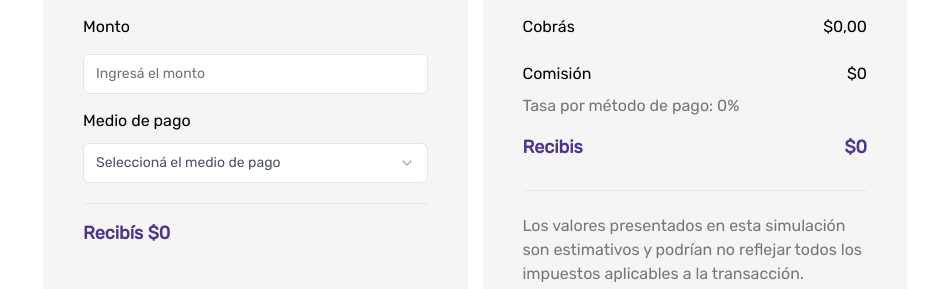
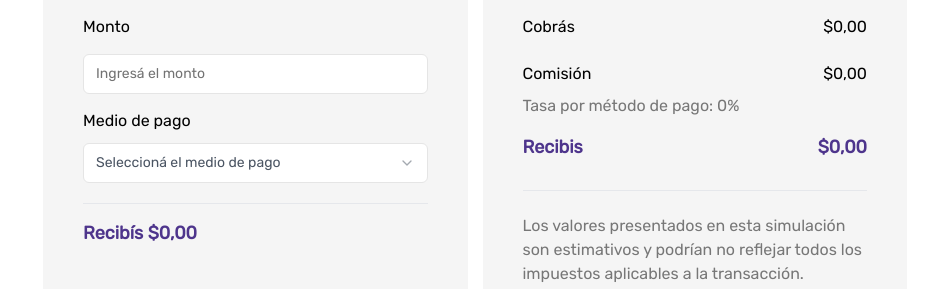
Before and after one commit to LippigGian/simulador-cobro, a React (Vite) app: page / in a window 1280 px wide. Shown: the part 386-675 px from the top of the page, without its empty margins (165-1109 px from the left). Built offline with nearby package versions, Linux system fonts and the light colour scheme.

Commit message:
correccion de formateo numeros

```diff
--- a/src/components/MainSimulador.jsx
+++ b/src/components/MainSimulador.jsx
@@ -43,7 +43,7 @@ function MainSimulador() {
   //Tasa de las cuotas en % para el cliente
   const [tasaPagoCuotas, setTasaPagoCuotas] = useState("0.00");
   //Monto final que pagará el cliente en cuotas con intereses
-  const [montoPagoCuotas, setMontoPagoCuotas] = useState("");
+  const [montoPagoCuotas, setMontoPagoCuotas] = useState(0);
 
   // Calcular el total automáticamente cuando cambian monto, plazo de acreditacion, medio de pago, tasa de plazo de acreditacion y tasa de pago en cuotas
   useEffect(() => {
@@ -69,6 +69,7 @@ function MainSimulador() {
 
   // Obtener las opciones de typePayment según el methodPayment seleccionado
   const tipoOpcionesMedioPago = OpcionesMediosPago || [];
+  const montoPagoCuotasNumber = Number(montoPagoCuotas);
   return (
     <div className="flex justify-center mb-[40px]">
       <div className="grid grid-cols-1 lg:grid-cols-2 gap-[25px] lg:gap-[15px] max-w-[864px] w-full m-[20px]">
@@ -109,7 +110,7 @@ function MainSimulador() {
             <Cards className="flex flex-col items-center bg-[#f5f5f5] rounded-[20px] p-[32px] md:p-[20px] gap-[15px]">
               <p>{`Conocé cuánto pagará en total tu cliente en cuotas. `}</p>
               <p>
-                {`Pagará $${montoPagoCuotas} (${tasaPagoCuotas}%) + IVA según la tasa de financiación (CFT).`}
+                {`Pagará $${formatearNumeros(montoPagoCuotasNumber)} (${tasaPagoCuotas}%) + IVA según la tasa de financiación (CFT).`}
               </p>
             </Cards>
           </div>
--- a/src/components/MainSimuladorDetalles.jsx
+++ b/src/components/MainSimuladorDetalles.jsx
@@ -17,7 +17,7 @@ const MainSimuladorDetalles = ({
         />
         <DetalleInfo
           title="Comisión"
-          primaryValue={"$" + comision}
+          primaryValue={"$" + formatearNumeros(comision)}
           leyendaDetalle={
             labelPago === "" ? (
               <div className="gris">Tasa por método de pago: 0%</div>
@@ -28,7 +28,7 @@ const MainSimuladorDetalles = ({
         />
         <DetalleInfo
           title={"Recibis"}
-          secondaryValue={" $" + montoARecibir}
+          secondaryValue={" $" + formatearNumeros(montoARecibir)}
           className={"recibis"}
         ></DetalleInfo>
         <hr className="mt-[20px]"></hr>
--- a/src/components/MainSimuladorInputs.jsx
+++ b/src/components/MainSimuladorInputs.jsx
@@ -107,7 +107,7 @@ const MainSimuladorInputs = ({
         ) : null}
         <hr className="mt-[20px]"></hr>
         <DetalleInfo
-          primaryValue={`Recibís $` + montoARecibir}
+          primaryValue={`Recibís $` +formatearNumeros(montoARecibir) }
           className={"recibis"}
         ></DetalleInfo>
       </div>
--- a/src/utils/calculoDetalle.js
+++ b/src/utils/calculoDetalle.js
@@ -21,7 +21,7 @@ const calculoDetalle = (
     const comisionUsuario = parseFloat(
       (monto * (tasaPagoCuotas / 100)).toFixed(2)
     );
-    const totalAPagar = monto + comisionUsuario;
+    const totalAPagar = Number(monto + comisionUsuario);
     setMontoPagoCuotas(totalAPagar.toFixed(2));
 
     //Calculo comisiones de vendedor pago en cuotas
```
